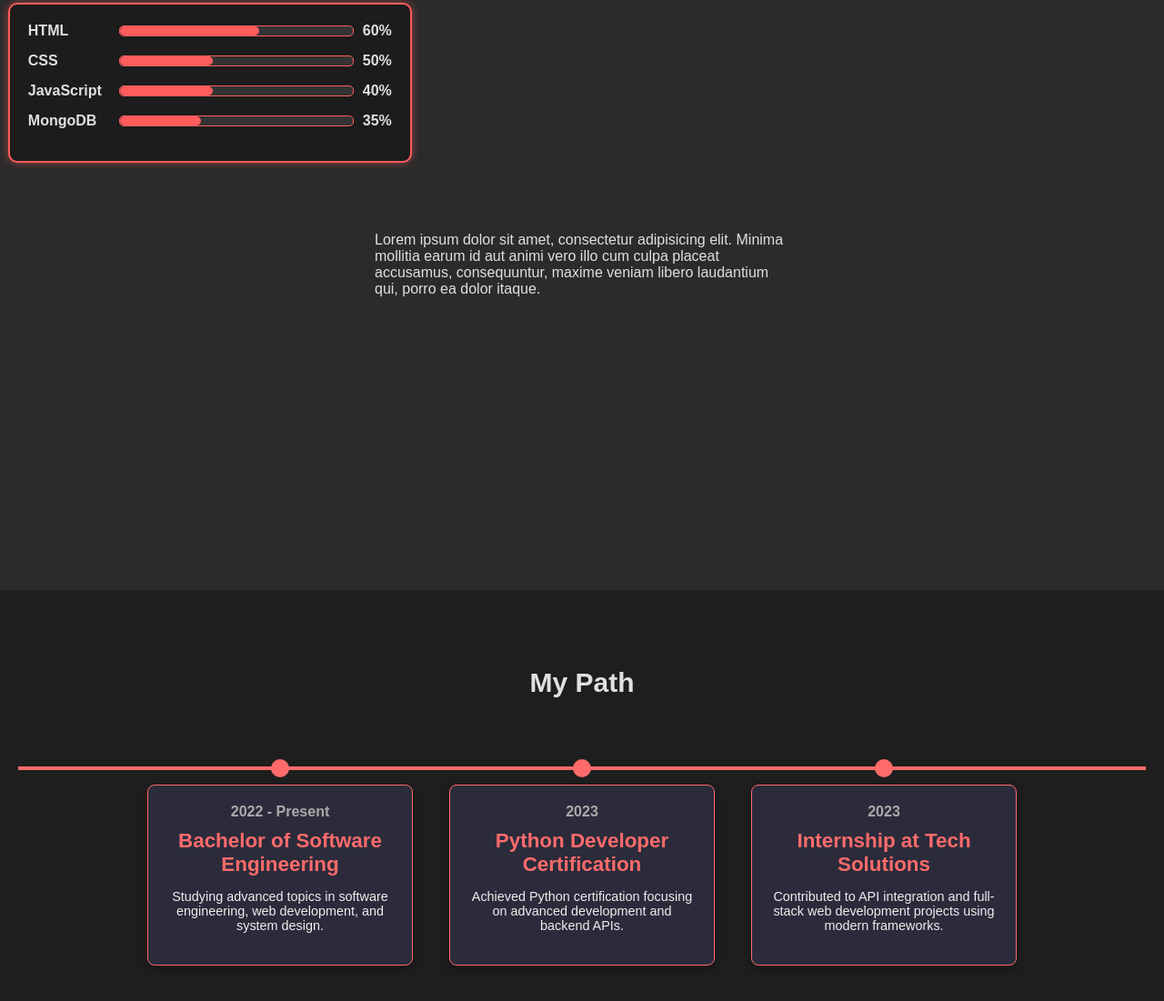
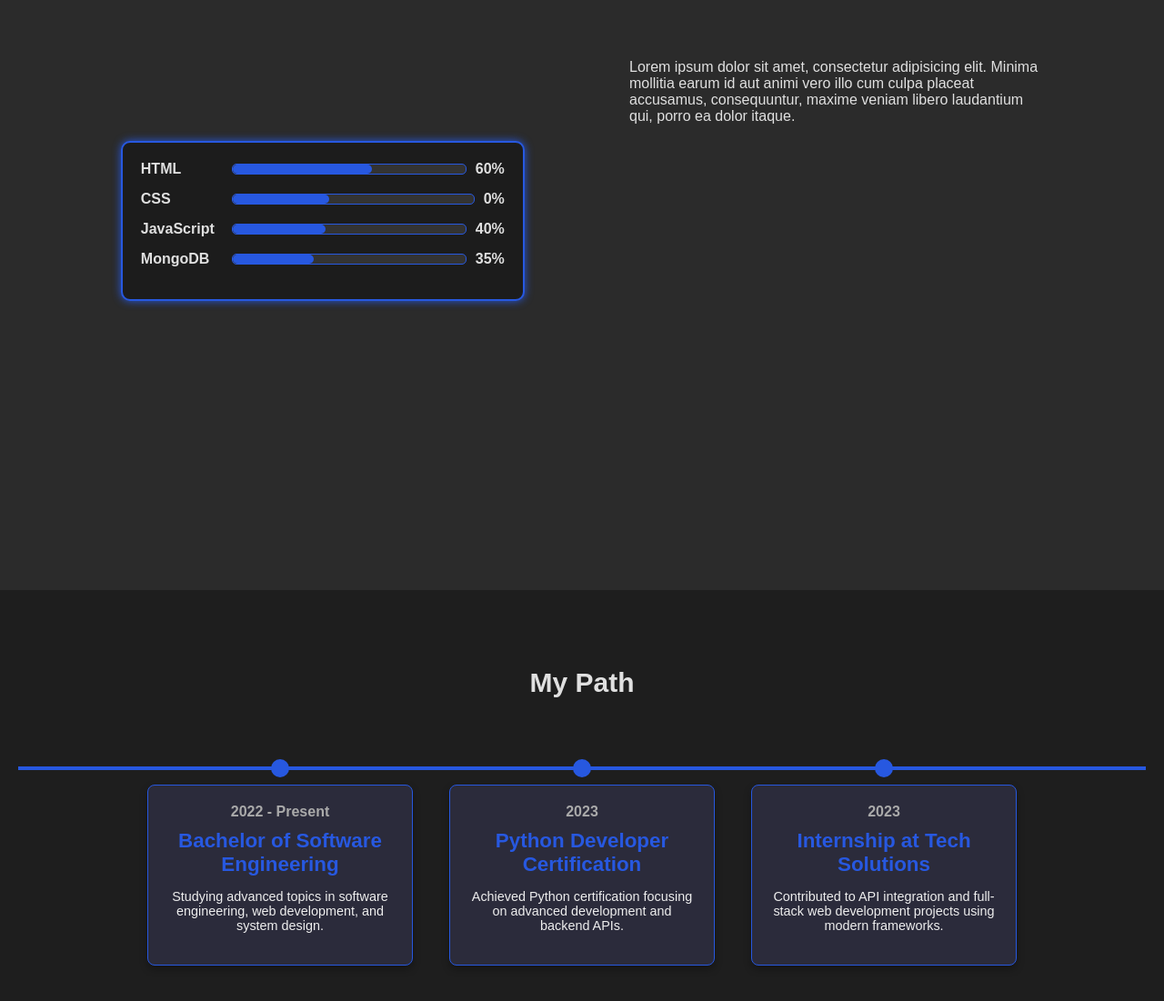
Before and after one commit to k1shm1sh/MyResume, a plain HTML site: page index.html in a window 1280 px wide. Shown: the part 951-2052 px from the top of the page at 91% size. Drawn offline with Linux system fonts and the light colour scheme.

Commit message:
Update index.html & styles.css

```diff
--- a/index.html
+++ b/index.html
@@ -33,7 +33,7 @@
     <section id="skills">
         <div style="width: 100%;">
 
-            <h3 style="position: relative; font-size: 25px; padding: 30px 20px 0px 30px"> My Coding skills</h3>
+            <h3 style="position: relative; text-align: center; font-size: 25px; padding: 30px 20px 0px 30px"> My Coding skills</h3>
 
             <div class="skills-container">
 
@@ -50,7 +50,7 @@
                     <div class="progress-bar">
                         <div class="progress" style="width: 40%;"></div>
                     </div>
-                    <span class="percentage">50%</span>
+                    <span class="percentage">0%</span>
                 </div>
                 <div class="skill">
                     <div class="skill-name">JavaScript</div>
@@ -69,7 +69,7 @@
 
             </div>
             <div id="skills-description">
-                <p style="width: 40%; ">Lorem ipsum dolor sit amet, consectetur adipisicing elit. Minima mollitia earum id aut animi vero illo cum culpa placeat accusamus, consequuntur, maxime veniam libero laudantium qui, porro ea dolor itaque.</p>
+                <p style="width: 40%; ">    Lorem ipsum dolor sit amet, consectetur adipisicing elit. Minima mollitia earum id aut animi vero illo cum culpa placeat accusamus, consequuntur, maxime veniam libero laudantium qui, porro ea dolor itaque.</p>
             </div>
 
         </div>
--- a/styles.css
+++ b/styles.css
@@ -130,14 +130,15 @@ footer {
 
 .skills-container {
     position: relative;
-    left: -33%;
+    top: 20%;
+    left: -23%;
     width: 400px;
     margin: 50px auto;
     padding: 20px;
     background-color: #1c1c1c;
-    border: 2px solid #ff5c5c;
+    border: 2px solid #2758e0;
     border-radius: 10px;
-    box-shadow: 0 0 10px rgba(255, 92, 92, 0.5);
+    box-shadow: 0 0 10px   #2758e0;
 }
 
 .skill {
@@ -157,7 +158,7 @@ footer {
     flex: 1;
     height: 10px;
     background-color: #333;
-    border: 1px solid #ff5c5c;
+    border: 1px solid #2758e0;
     border-radius: 5px;
     margin: 0 10px;
     position: relative;
@@ -165,7 +166,7 @@ footer {
 
 .progress {
     height: 100%;
-    background-color: #ff5c5c;
+    background-color: #2758e0;
     border-radius: 5px;
 }
 
@@ -174,11 +175,14 @@ footer {
 }
 
 #skills-description {
-
+    position: relative;
+    bottom: 25%;
+    right: 5%;
     display: flex;
     align-items: center;
-    justify-content: center;
+    justify-content: right;
     padding: 10px 50px 10px 50px;
+
 }
 
 .journey {
@@ -202,7 +206,7 @@ footer {
     left: 0;
     width: 100%;
     height: 4px;
-    background: #ff6b6b;
+    background: #2758e0;
     z-index: 1;
 }
 
@@ -212,7 +216,7 @@ footer {
     background: #2b2b3b;
     padding: 20px;
     width: 250px;
-    border: 1px solid #ff6b6b;
+    border: 1px solid #2758e0;
     border-radius: 8px;
     box-shadow: 0px 4px 8px rgba(0, 0, 0, 0.3);
     text-align: center;
@@ -223,7 +227,7 @@ footer {
 .circle {
     width: 20px;
     height: 20px;
-    background: #ff6b6b;
+    background: #2758e0;
     border-radius: 50%;
     position: absolute;
     top: -29px;
@@ -234,7 +238,7 @@ footer {
 
 .content h2 {
     font-size: 1.4rem;
-    color: #ff6b6b;
+    color: #2758e0;
     margin: 10px 0;
 }
 
@@ -259,7 +263,7 @@ footer {
     padding: 30px;
     font-family: Arial, sans-serif;
     font-size: 16px;
-    border: 1px solid #ff6b6b;
+    border: 1px solid #2758e0;
     border-radius: 8px;
     text-shadow: 1px 1px 2px rgba(0, 0, 0, 0.3); /* Тень для объемности */
 
@@ -273,7 +277,7 @@ footer {
 
 
 .contact-info a {
-    color: #FF9933; /* Чуть более светлый оттенок для ссылок */
+    color: #7481f8; /* Чуть более светлый оттенок для ссылок */
     text-decoration: none;
 }
 
```
